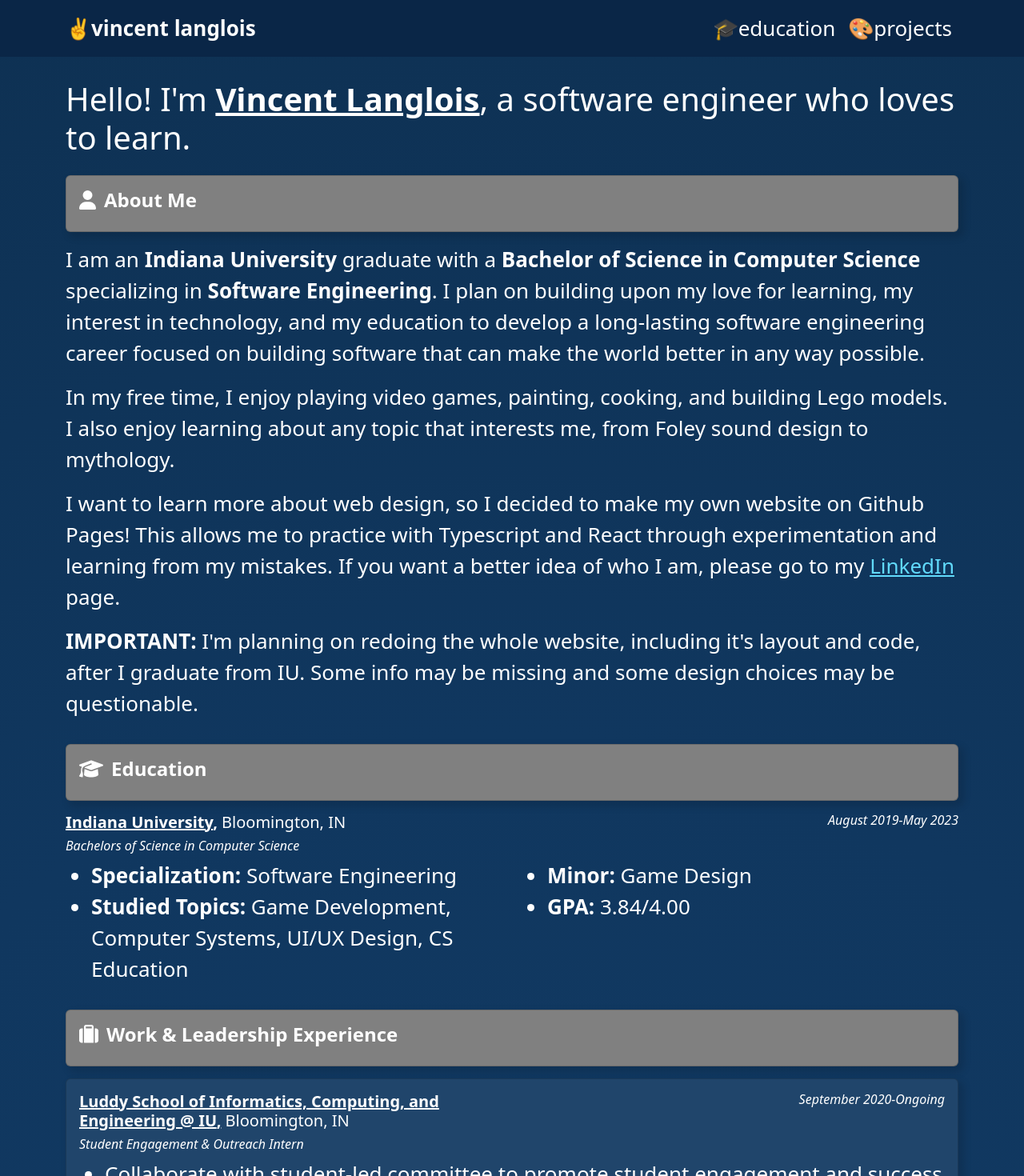
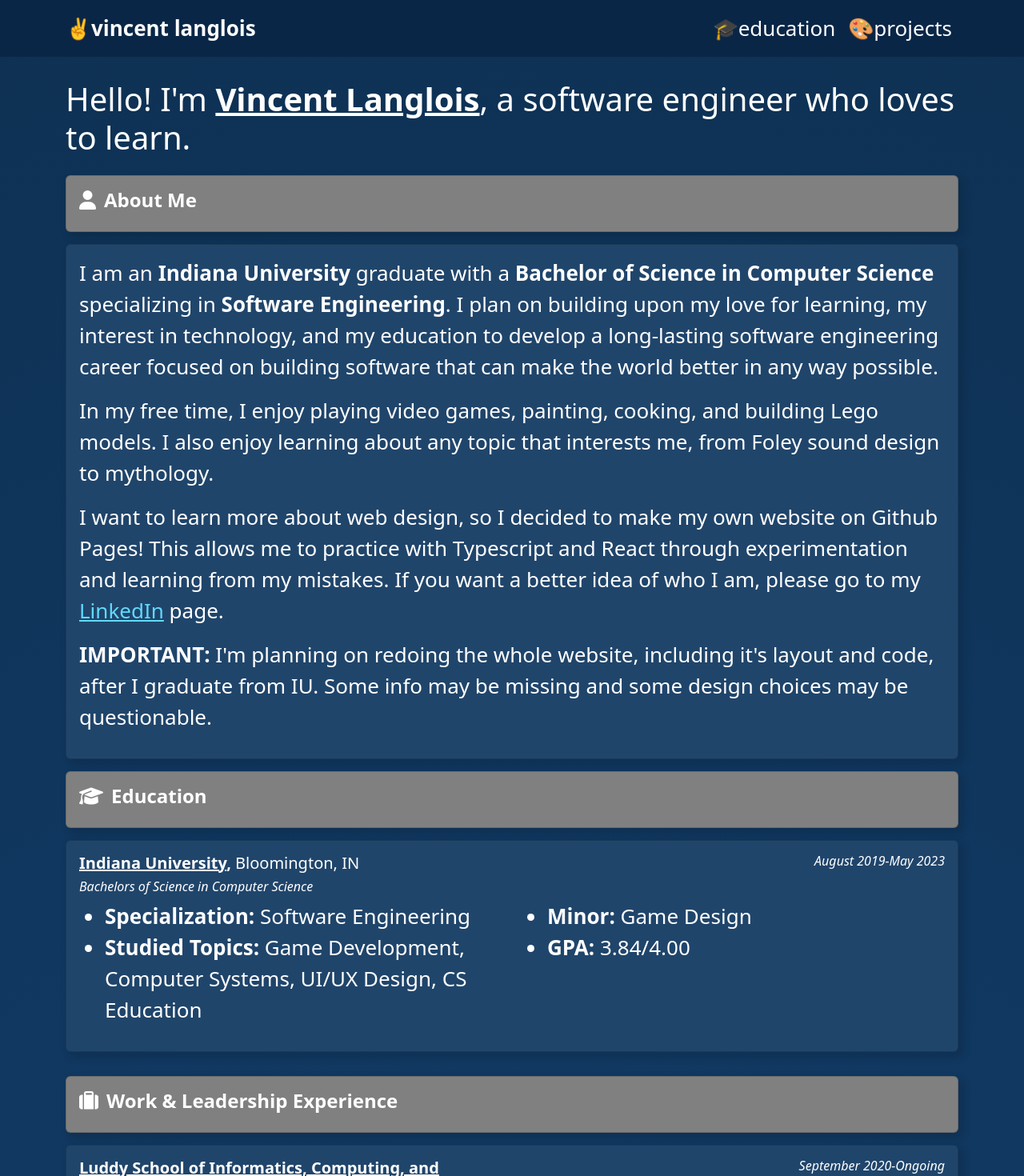
Before and after one commit to vtlanglois/vtlanglois.github.io, a React (Create React App) app: page / in a window 1280 px wide. Shown: the top 1470 px of the page at 80% size. Built offline with nearby package versions, Linux system fonts and the light colour scheme.

Commit message:
made parts of About page into cards

```diff
--- a/src/App.css
+++ b/src/App.css
@@ -42,3 +42,13 @@
   width: 100%;
 
 }
+
+
+.App-card {
+    background-color: #20456b;
+    color: white;
+    padding: 0px;
+    text-align: left;
+    margin-bottom: 15px;
+    box-shadow: 5px 5px 10px 2px rgba(0, 0, 0, 0.125);
+}
--- a/src/App.tsx
+++ b/src/App.tsx
@@ -9,7 +9,7 @@ import Projects from "./pages/projects/Projects";
 
 function App() {
   return (
-    <div>
+    <div className="App">
       {/*@TODO: #7 figure out why header CSS is not applying to WebsiteHeader*/}
       <header className="App-header">
         <WebsiteHeader />
--- a/src/components/about/ExperienceList/ExperienceList.tsx
+++ b/src/components/about/ExperienceList/ExperienceList.tsx
@@ -25,39 +25,7 @@ import "./ExperienceList.css";
 function ExperienceList() {
   return (
     <div className="body">
-      <TabHeader icon={faGraduationCap} removeUnderline={true} title="Education" />
-      {/* @TODO: #24 rework Education to something else. */}
-      <ExperienceHeader
-        title="Indiana University"
-        location="Bloomington, IN"
-        job="Bachelors of Science in Computer Science"
-        startMonth="August 2019"
-        endMonth="May 2023"
-      />
-      {/* @TODO: #11 find a way to solve empty space in Row/Cols */}
-      <Row>
-        <Col>
-          <ul>
-            <li>
-              <b>Specialization: </b>Software Engineering
-            </li>
-            <li>
-              <b>Studied Topics: </b>Game Development, Computer Systems, UI/UX
-              Design, CS Education
-            </li>
-          </ul>
-        </Col>
-        <Col>
-          <ul>
-            <li>
-              <b>Minor: </b>Game Design
-            </li>
-            <li>
-              <b>GPA: </b>3.84/4.00
-            </li>
-          </ul>
-        </Col>
-      </Row>
+
       <TabHeader icon={faSuitcase} removeUnderline={true} title="Work & Leadership Experience" />
       <ExperienceItem {...wl_lsec} />
       <ExperienceItem {...wl_bcf} />
--- a/src/pages/about/About.tsx
+++ b/src/pages/about/About.tsx
@@ -1,10 +1,11 @@
-import { faUser } from "@fortawesome/free-solid-svg-icons";
-import { Container, Fade, Row } from "reactstrap";
+import { faGraduationCap, faUser } from "@fortawesome/free-solid-svg-icons";
+import { Card, CardBody, Col, Container, Fade, Row } from "reactstrap";
 import TabHeader from "../../components/about/ExperienceItem/TabHeader";
 import ExperienceList from "../../components/about/ExperienceList/ExperienceList";
 import "../../App.css";
+import ExperienceHeader from "../../components/about/ExperienceItem/ExperienceHeader";
 
-function About()  {
+function About() {
   return (
     <div className="red">
       <body className="App-body">
@@ -20,26 +21,31 @@ function About()  {
               </h1>
             </Fade>
           </Row>
+          <TabHeader icon={faUser} removeUnderline={true} title="About Me" />
+          <Card className="App-card">
+            <CardBody>
               <Row>
-            <TabHeader icon={faUser} removeUnderline={true} title="About Me" />
                 <p>
                   I am an <b>Indiana University</b> graduate with a{" "}
                   <b>Bachelor of Science in Computer Science</b> specializing in{" "}
-              <b>Software Engineering</b>. I plan on building upon my love for
-              learning, my interest in technology, and my education to develop a
-              long-lasting software engineering career focused on building
-              software that can make the world better in any way possible.
+                  <b>Software Engineering</b>. I plan on building upon my love
+                  for learning, my interest in technology, and my education to
+                  develop a long-lasting software engineering career focused on
+                  building software that can make the world better in any way
+                  possible.
                 </p>
                 <p>
-              In my free time, I enjoy playing video games, painting, cooking,
-              and building Lego models. I also enjoy learning about any topic
-              that interests me, from Foley sound design to mythology.
+                  In my free time, I enjoy playing video games, painting,
+                  cooking, and building Lego models. I also enjoy learning about
+                  any topic that interests me, from Foley sound design to
+                  mythology.
                 </p>
                 <p>
-              I want to learn more about web design, so I decided to make my own
-              website on Github Pages! This allows me to practice with
-              Typescript and React through experimentation and learning from my
-              mistakes. If you want a better idea of who I am, please go to my{" "}
+                  I want to learn more about web design, so I decided to make my
+                  own website on Github Pages! This allows me to practice with
+                  Typescript and React through experimentation and learning from
+                  my mistakes. If you want a better idea of who I am, please go
+                  to my{" "}
                   <a
                     className="App-link"
                     href="https://www.linkedin.com/in/vtlanglois/"
@@ -51,9 +57,54 @@ function About()  {
                 <p>
                   <b>IMPORTANT: </b> I'm planning on redoing the whole website,
                   including it's layout and code, after I graduate from IU. Some
-              info may be missing and some design choices may be questionable.
+                  info may be missing and some design choices may be
+                  questionable.
                 </p>
               </Row>
+            </CardBody>
+          </Card>
+          <TabHeader
+            icon={faGraduationCap}
+            removeUnderline={true}
+            title="Education"
+          />
+          {/* @TODO: #24 rework Education to something else. */}
+
+          <Card className="App-card">
+            <CardBody>
+              <ExperienceHeader
+                title="Indiana University"
+                location="Bloomington, IN"
+                job="Bachelors of Science in Computer Science"
+                startMonth="August 2019"
+                endMonth="May 2023"
+              />
+              {/* @TODO: #11 find a way to solve empty space in Row/Cols */}
+              <Row>
+                <Col>
+                  <ul>
+                    <li>
+                      <b>Specialization: </b>Software Engineering
+                    </li>
+                    <li>
+                      <b>Studied Topics: </b>Game Development, Computer Systems,
+                      UI/UX Design, CS Education
+                    </li>
+                  </ul>
+                </Col>
+                <Col>
+                  <ul>
+                    <li>
+                      <b>Minor: </b>Game Design
+                    </li>
+                    <li>
+                      <b>GPA: </b>3.84/4.00
+                    </li>
+                  </ul>
+                </Col>
+              </Row>
+            </CardBody>
+          </Card>
           <Row>
             <ExperienceList />
           </Row>
@@ -61,5 +112,5 @@ function About()  {
       </body>
     </div>
   );
-};
+}
 export default About;
```
Lines whose indentation alone changed are shown as unchanged.
